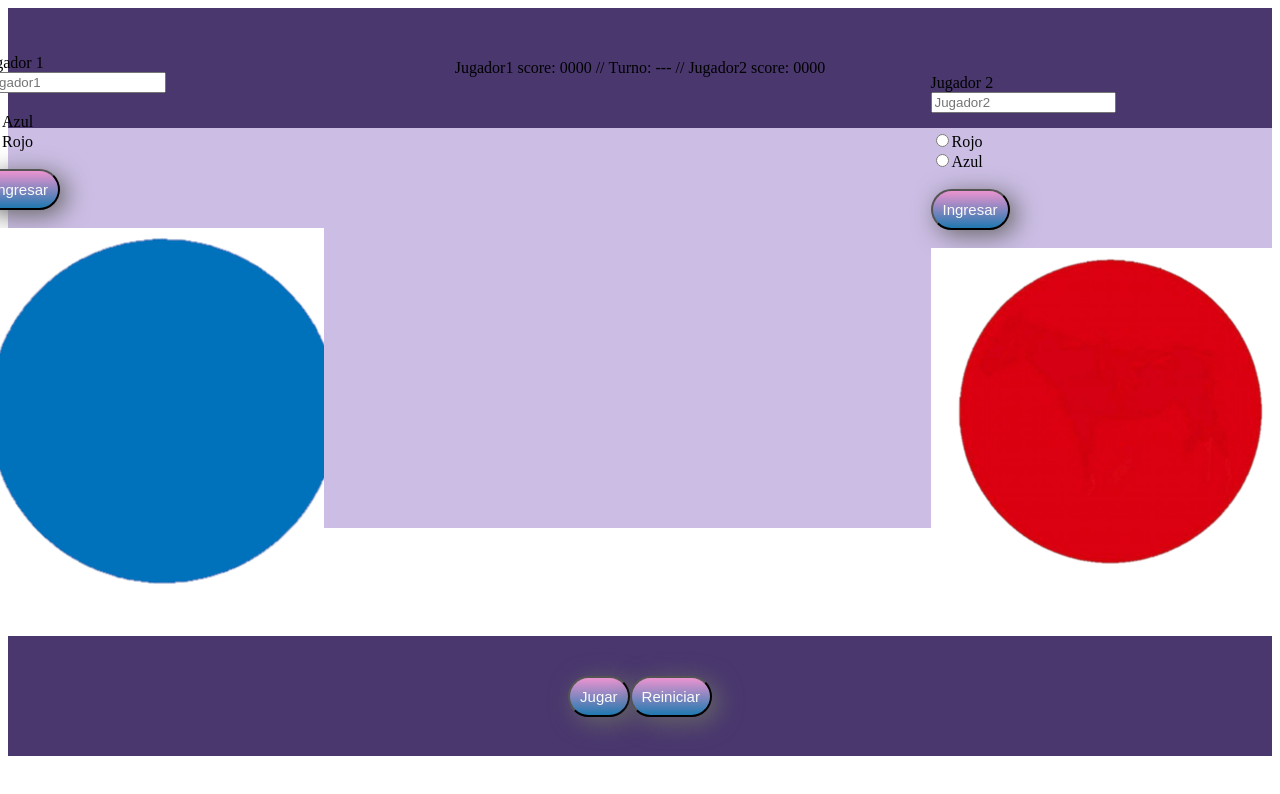
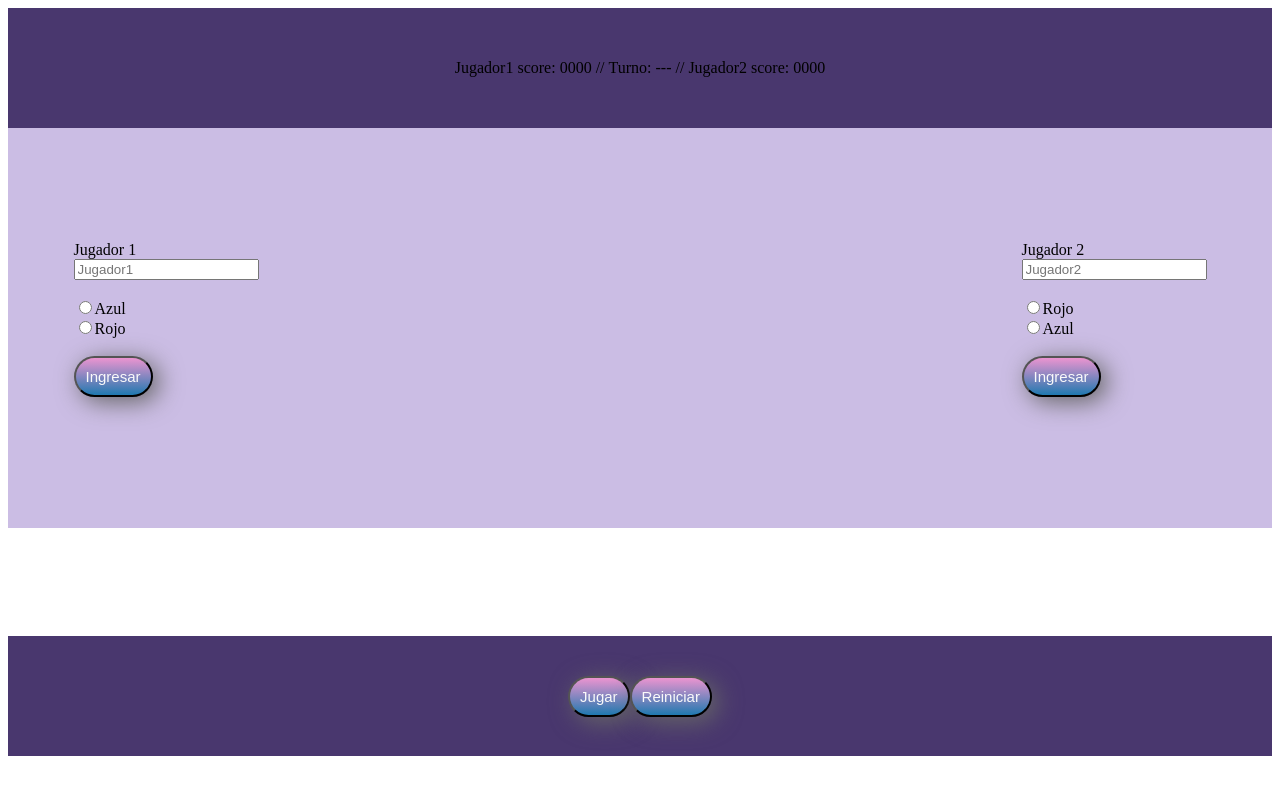
Before and after one commit to Forever-D14/Conecta4, a plain HTML site: page index.html in a window 1280 px wide. Drawn offline with Linux system fonts and the light colour scheme.

Commit message:
Eliminando imagenes horrendas

```diff
--- a/index.html
+++ b/index.html
@@ -52,7 +52,6 @@
                     <input type="button" class="bt" value="Ingresar">
                     <br>
                     <br>
-                    <img id="escudo1" src="img/bluePoint.png">
                 </form>
             </article>
 
@@ -77,7 +76,6 @@
                     <input type="button" class="bt" value="Ingresar">
                     <br>
                     <br>
-                    <img id="espada1" src="img/redPoint.png">
                     </form>
             </article>
         </section>
```
Also changed, not shown: img/bluePoint.png (deleted), img/redPoint.png (deleted).
